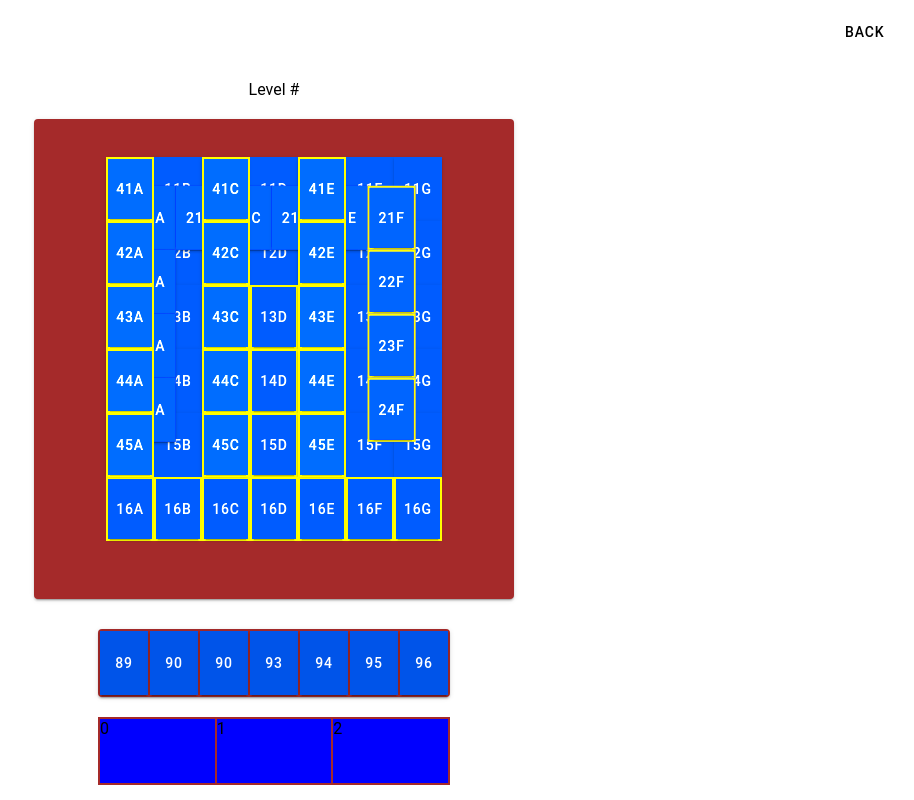
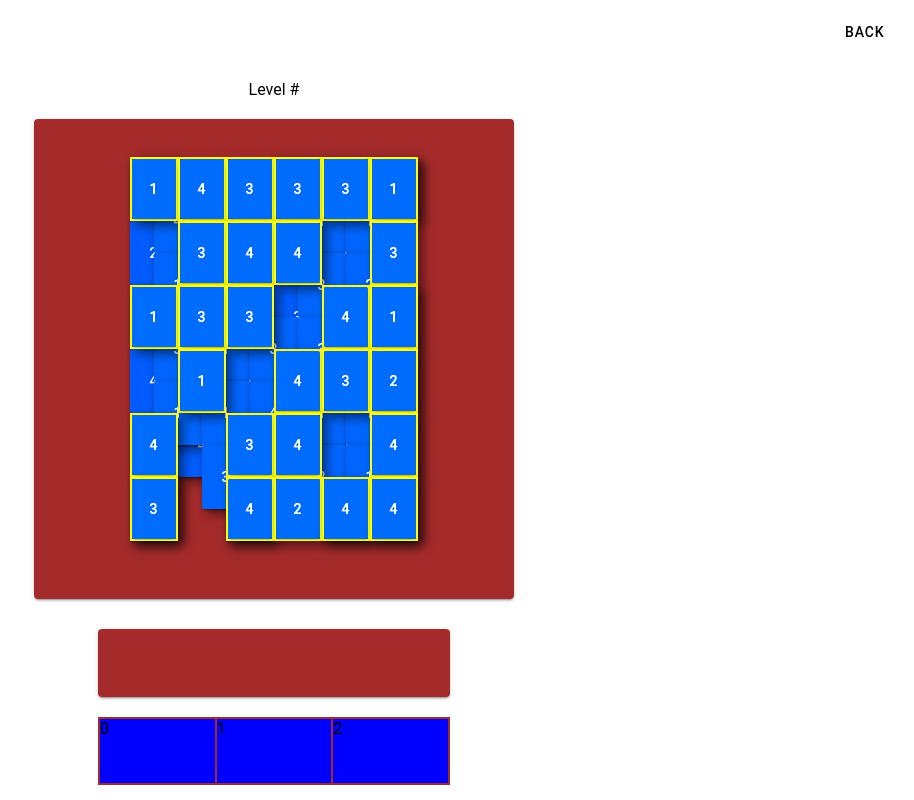
Before and after one commit to LacChe/sheep-project, a React (Vite) app: page /game in a window 1280 px wide. Shown: the whole page, without its empty margins (366-1280 px from the left). Built offline with nearby package versions, Linux system fonts and the light colour scheme.

Commit message:
add tiles by clicking board

```diff
--- a/src/components/HandTiles.css
+++ b/src/components/HandTiles.css
@@ -7,4 +7,6 @@
   padding: 2px;
   width: calc(var(--tile-width) * 7 + 16px);
   max-width: calc(var(--tile-max-width) * 7 + 16px);
+  height: calc(var(--tile-height) + 4px);
+  max-height: calc(var(--tile-max-height) + 4px);
 }
--- a/src/components/HandTiles.tsx
+++ b/src/components/HandTiles.tsx
@@ -1,45 +1,26 @@
 import { IonButton, IonCard } from '@ionic/react';
-import React, { useState } from 'react';
+import React from 'react';
 import './HandTiles.css';
 
-type HandTilesProps = {};
+type HandTilesProps = { tilesInHand: string[]; removeTileId: string };
 
-const HandTiles: React.FC<HandTilesProps> = () => {
-  const [removeTileId, setRemoveTileId] = useState('');
-  const [tempTilesInRow, setTempTilesInRow] = useState([
-    '89',
-    '90',
-    '90',
-    '93',
-    '94',
-    '95',
-    '96',
-  ]);
+export function addTile() {}
 
-  function removeTilesFromHand(tile: string) {
-    setRemoveTileId(tile);
-    setTimeout(() => {
-      setTempTilesInRow((prev) => prev.filter((t) => t !== tile));
-      setRemoveTileId('');
-    }, 500);
-  }
-
+const HandTiles: React.FC<HandTilesProps> = ({ tilesInHand, removeTileId }) => {
   return (
     <IonCard className="hand-tiles-row">
-      {tempTilesInRow.map((tile, index) => (
+      {tilesInHand.map((tileId, index) => (
         <IonButton
           style={{
-            transition: removeTileId !== tile ? 'none' : 'all 0.5s ease-in-out',
-            width: removeTileId === tile ? '0px' : 'var(--tile-width)',
-            opacity: removeTileId === tile ? '0' : '1',
-          }}
-          onClick={() => {
-            removeTilesFromHand(tile);
+            transition:
+              removeTileId !== tileId ? 'none' : 'all 0.5s ease-in-out',
+            width: removeTileId === tileId ? '0px' : 'var(--tile-width)',
+            opacity: removeTileId === tileId ? '0' : '1',
           }}
           className="tile"
           key={index}
         >
-          {tile}
+          {tileId}
         </IonButton>
       ))}
     </IonCard>
--- a/src/components/TilesBoard.tsx
+++ b/src/components/TilesBoard.tsx
@@ -1,11 +1,19 @@
 import { IonButton, IonCard } from '@ionic/react';
-import React from 'react';
+import React, { Dispatch, SetStateAction } from 'react';
 
 import './TilesBoard.css';
 
-type TileBoardProps = { tiles: string[][][] };
+type TileBoardProps = {
+  tiles: string[][][];
+  addTileToHand: (tile: string) => void;
+  setTiles: Dispatch<SetStateAction<string[][][]>>;
+};
 
-const TilesBoard: React.FC<TileBoardProps> = ({ tiles }) => {
+const TilesBoard: React.FC<TileBoardProps> = ({
+  tiles,
+  addTileToHand,
+  setTiles,
+}) => {
   const tileWidthCSS = getComputedStyle(document.body).getPropertyValue(
     '--tile-width',
   );
@@ -24,7 +32,18 @@ const TilesBoard: React.FC<TileBoardProps> = ({ tiles }) => {
     rowIndex: number,
     tileIndex: number,
     tile: string,
-  ) {}
+  ) {
+    try {
+      addTileToHand(tile);
+      setTiles((prev) => {
+        let newTiles = [...prev];
+        newTiles[layerIndex][rowIndex][tileIndex] = '';
+        return newTiles;
+      });
+    } catch (err) {
+      console.log(err);
+    }
+  }
 
   function isClickable(
     layerIndex: number,
@@ -111,7 +130,7 @@ const TilesBoard: React.FC<TileBoardProps> = ({ tiles }) => {
               // shift every other row offset x by half tile
               layerIndex % 2 === 0
                 ? '0'
-                : `min(calc(${tileWidthCSS}*0.45), calc(${tileMaxWidthCSS}*0.45))`
+                : `min(calc(${tileWidthCSS}*0.5), calc(${tileMaxWidthCSS}*0.5))`
             }, calc(${-100 * layerIndex}%))`,
             pointerEvents: 'none',
           }}
@@ -124,7 +143,7 @@ const TilesBoard: React.FC<TileBoardProps> = ({ tiles }) => {
                   // shift every other row offset y by half tile
                   layerIndex % 2 === 0
                     ? '0'
-                    : `min(calc(${tileHeightCSS}*0.45), calc(${tileMaxHeightCSS}*0.45))`
+                    : `min(calc(${tileHeightCSS}*0.5), calc(${tileMaxHeightCSS}*0.5))`
                 })`,
                 pointerEvents: 'none',
               }}
--- a/src/pages/Game.css
+++ b/src/pages/Game.css
@@ -18,13 +18,13 @@
 }
 
 .tile {
-  --border-radius: 0;
+  --border-radius: 2px;
   margin: 0;
-  background-color: blue;
   width: var(--tile-width);
   max-width: var(--tile-max-width);
   height: var(--tile-height);
   max-height: var(--tile-max-height);
+  box-shadow: 5px 5px 10px 0px rgba(0, 0, 0, 0.5);
 }
 
 .ability-button {
--- a/src/pages/Game.tsx
+++ b/src/pages/Game.tsx
@@ -7,7 +7,7 @@ import {
   IonToolbar,
   useIonRouter,
 } from '@ionic/react';
-import React from 'react';
+import React, { useEffect, useState } from 'react';
 import './Game.css';
 import TilesBoard from '../components/TilesBoard';
 import HandTiles from '../components/HandTiles';
@@ -15,39 +15,65 @@ import HandTiles from '../components/HandTiles';
 type GameProps = { loadSave: boolean };
 
 const Game: React.FC<GameProps> = ({ loadSave = false }) => {
+  const tempAbilityButtons = [0, 1, 2];
+
   const router = useIonRouter();
-  const tempTilesInBoard = [
-    [
-      ['11a', '11b', '11c', '11d', '11e', '11f', '11g'],
-      ['12a', '12b', '12c', '12d', '12e', '12f', '12g'],
-      ['13a', '13b', '13c', '13d', '13e', '13f', '13g'],
-      ['14a', '14b', '14c', '14d', '14e', '14f', '14g'],
-      ['15a', '15b', '15c', '15d', '15e', '15f', '15g'],
-      ['16a', '16b', '16c', '16d', '16e', '16f', '16g'],
-    ],
-    [
-      ['21a', '21b', '21c', '21d', '21e', '21f', ''],
-      ['22a', '', '', '', '', '22f', ''],
-      ['23a', '', '', '', '', '23f', ''],
-      ['24a', '', '', '', '', '24f', ''],
-      ['', '', '', '', '', '', ''],
-      ['', '', '', '', '', '', ''],
-    ],
-    [
-      ['41a', '', '41c', '', '41e', '', ''],
-      ['42a', '', '42c', '', '42e', '', ''],
-      ['43a', '', '43c', '', '43e', '', ''],
-      ['44a', '', '44c', '', '44e', '', ''],
-      ['45a', '', '45c', '', '45e', '', ''],
-      ['', '', '', '', '', '', ''],
-    ],
-  ];
-  const tempAbilityButtons = [0, 1, 2];
+  const [tilesInBoard, setTilesOnBoard] = useState<string[][][]>(
+    loadSave ? [] : generateLevel(0) /*load from save*/,
+  );
+  const [removeTileId, setRemoveTileId] = useState<string>('');
+  const [tilesInHand, setTilesInHand] = useState<string[]>([]);
 
   console.log(loadSave);
 
   function navigateToHome() {
     router.push('/home', 'none');
+  }
+
+  useEffect(() => {
+    /* save */
+    checkThreeOfTheSame();
+  }, [tilesInHand]);
+
+  function checkThreeOfTheSame() {
+    tilesInHand.forEach((tileId) => {
+      if (tilesInHand.filter((t) => t === tileId).length === 3) {
+        removeTilesFromHand(tileId);
+      }
+    });
+  }
+
+  function addTileToHand(tile: string) {
+    if (tilesInHand.length < 7) {
+      setTilesInHand((prev) => [...prev, tile]);
+    } else throw new Error("Can't add more than 7 tiles to a row");
+  }
+
+  function removeTilesFromHand(tileId: string) {
+    setRemoveTileId(tileId);
+    setTimeout(() => {
+      setTilesInHand((prev) => prev.filter((t) => t !== tileId));
+      setRemoveTileId('');
+    }, 500);
+  }
+
+  function generateLevel(level: number) {
+    let tilesOnBoard: string[][][] = [];
+    for (let layerIndex = 0; layerIndex < 3; layerIndex++) {
+      let layer: string[][] = [];
+      for (let rowIndex = 0; rowIndex < 6; rowIndex++) {
+        let row: string[] = [];
+        for (let tileIndex = 0; tileIndex < 6; tileIndex++) {
+          const randomNumber = Math.floor(Math.random() * 5).toString();
+          if (layerIndex % 2 !== 0 && (rowIndex === 5 || tileIndex === 5))
+            row.push('');
+          else row.push(randomNumber === '0' ? '' : randomNumber);
+        }
+        layer.push(row);
+      }
+      tilesOnBoard.push(layer);
+    }
+    return tilesOnBoard;
   }
 
   return (
@@ -62,8 +88,12 @@ const Game: React.FC<GameProps> = ({ loadSave = false }) => {
       <IonContent className="ion-padding">
         <div className="game-content">
           <div>Level #</div>
-          <TilesBoard tiles={tempTilesInBoard} />
-          <HandTiles />
+          <TilesBoard
+            tiles={tilesInBoard}
+            setTiles={setTilesOnBoard}
+            addTileToHand={addTileToHand}
+          />
+          <HandTiles removeTileId={removeTileId} tilesInHand={tilesInHand} />
           <div className="abilities">
             {tempAbilityButtons.map((tile) => (
               <div className="ability-button" key={tile}>
```
